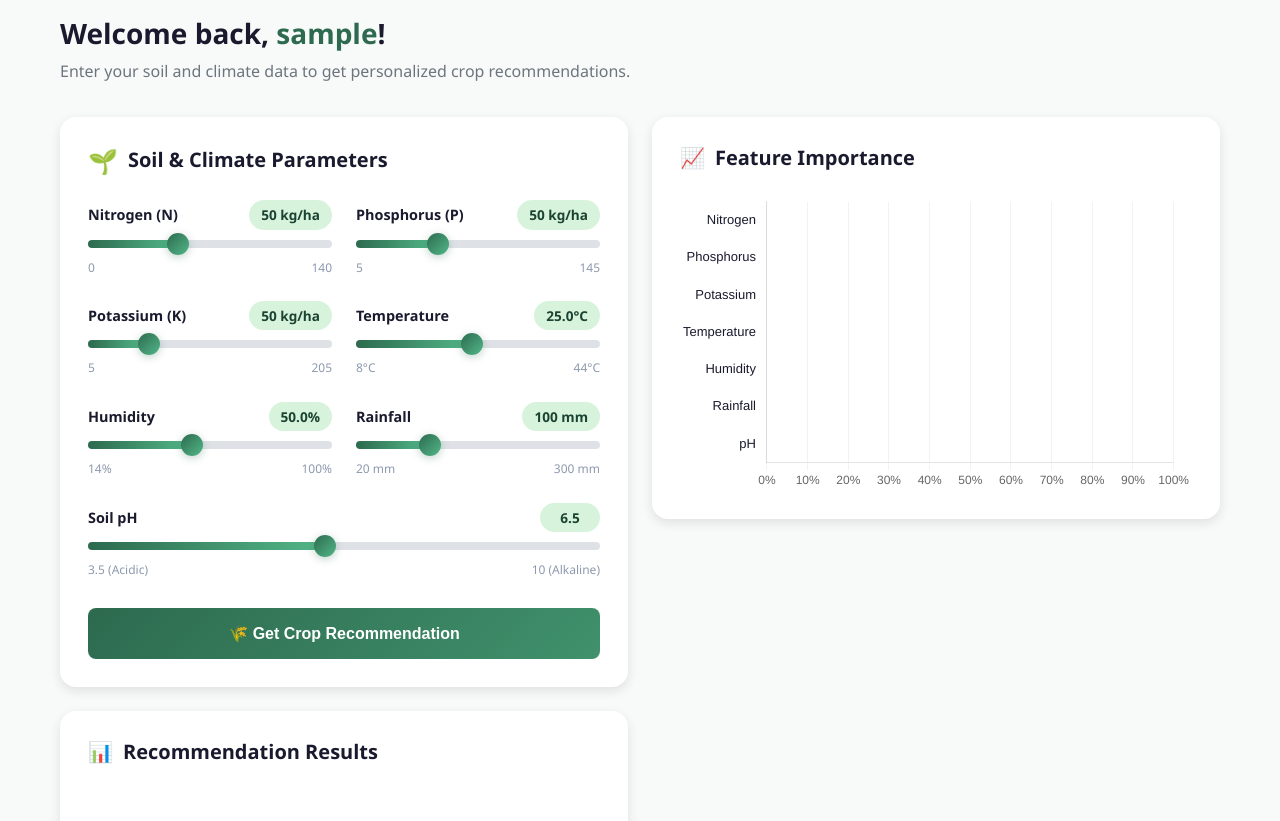
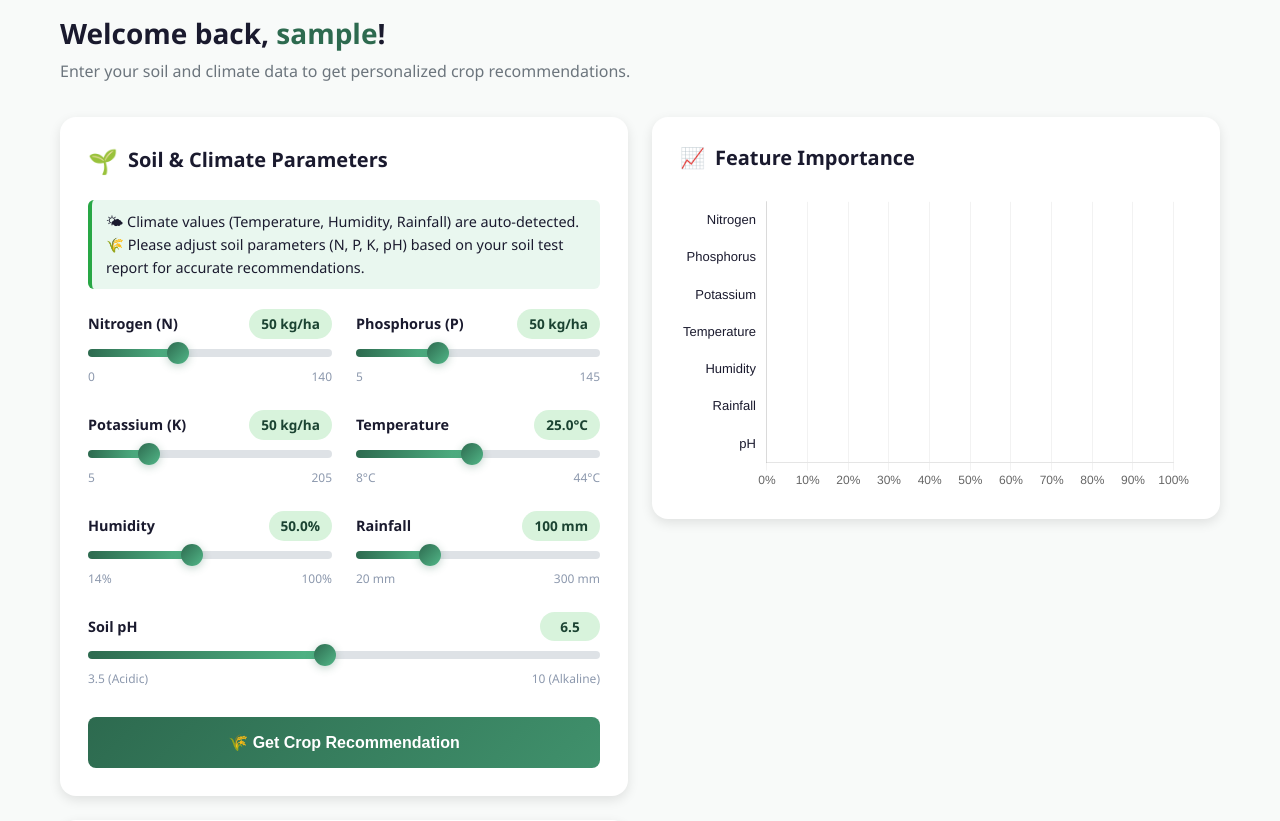
Before and after one commit to Priyal595/AgroGuide, a Django app: page /dashboard/ in a window 1280 px wide. Shown: the part 132-953 px from the top of the page. Run offline with Django 5.2, Linux system fonts and the light colour scheme; the visitor is signed in with stand-in values (Sample User, id 1); data that the repository does not hold is empty; parts of the project's set-up code (start-up, migrations or seed data) failed here and were passed over.

Commit message:
improve dashboard UX with climate auto-detect clarification

```diff
--- a/static/css/dashboard.css
+++ b/static/css/dashboard.css
@@ -477,3 +477,13 @@
 .reset-btn:hover {
   opacity: 0.9;
 }
+
+
+.form-helper-text {
+  background-color: #e9f7ef;
+  border-left: 4px solid #28a745;
+  padding: 10px 14px;
+  margin-bottom: 20px;
+  font-size: 0.9rem;
+  border-radius: 6px;
+}
--- a/static/js/dashboard.js
+++ b/static/js/dashboard.js
@@ -34,6 +34,8 @@ function initializeDashboard() {
 
   loadPredictionHistory();
   loadInsights();
+
+  autoFillWeather();
 }
 
 /* ===============================
@@ -394,3 +396,57 @@ function resetAllHistory() {
     })
     .catch((err) => console.error("Reset error:", err));
 }
+
+
+/* ===============================
+   AUTO WEATHER FILL
+   =============================== */
+
+function autoFillWeather() {
+
+  if (!navigator.geolocation) {
+    console.log("Geolocation not supported");
+    return;
+  }
+
+  navigator.geolocation.getCurrentPosition(
+    async (position) => {
+      const lat = position.coords.latitude;
+      const lon = position.coords.longitude;
+
+      try {
+        const response = await fetch(`/api/weather/?lat=${lat}&lon=${lon}`, {
+          credentials: "same-origin"
+        });
+
+        const data = await response.json();
+
+        if (data.error) {
+          console.error("Weather error:", data.error);
+          return;
+        }
+
+        // Update slider values
+        document.getElementById("temperature").value = data.temperature;
+        document.getElementById("humidity").value = data.humidity;
+        document.getElementById("rainfall").value = data.rainfall;
+
+        // Update displayed labels
+        document.getElementById("temperature-value").textContent =
+          data.temperature + "°C";
+
+        document.getElementById("humidity-value").textContent =
+          data.humidity + "%";
+
+        document.getElementById("rainfall-value").textContent =
+          data.rainfall + " mm";
+
+      } catch (error) {
+        console.error("Failed to fetch weather:", error);
+      }
+    },
+    (error) => {
+      console.log("Location permission denied or unavailable.");
+    }
+  );
+}
--- a/templates/dashboard.html
+++ b/templates/dashboard.html
@@ -30,6 +30,12 @@
                         <span class="form-title-icon">🌱</span>
                         Soil & Climate Parameters
                     </h2>
+
+                    <div class="form-helper-text">
+                        🌤 Climate values (Temperature, Humidity, Rainfall) are auto-detected.
+                        <br>
+                        🌾 Please adjust soil parameters (N, P, K, pH) based on your soil test report for accurate recommendations.
+                    </div>
 
                     <form id="prediction-form" method="POST">
                         {% csrf_token %}
```
